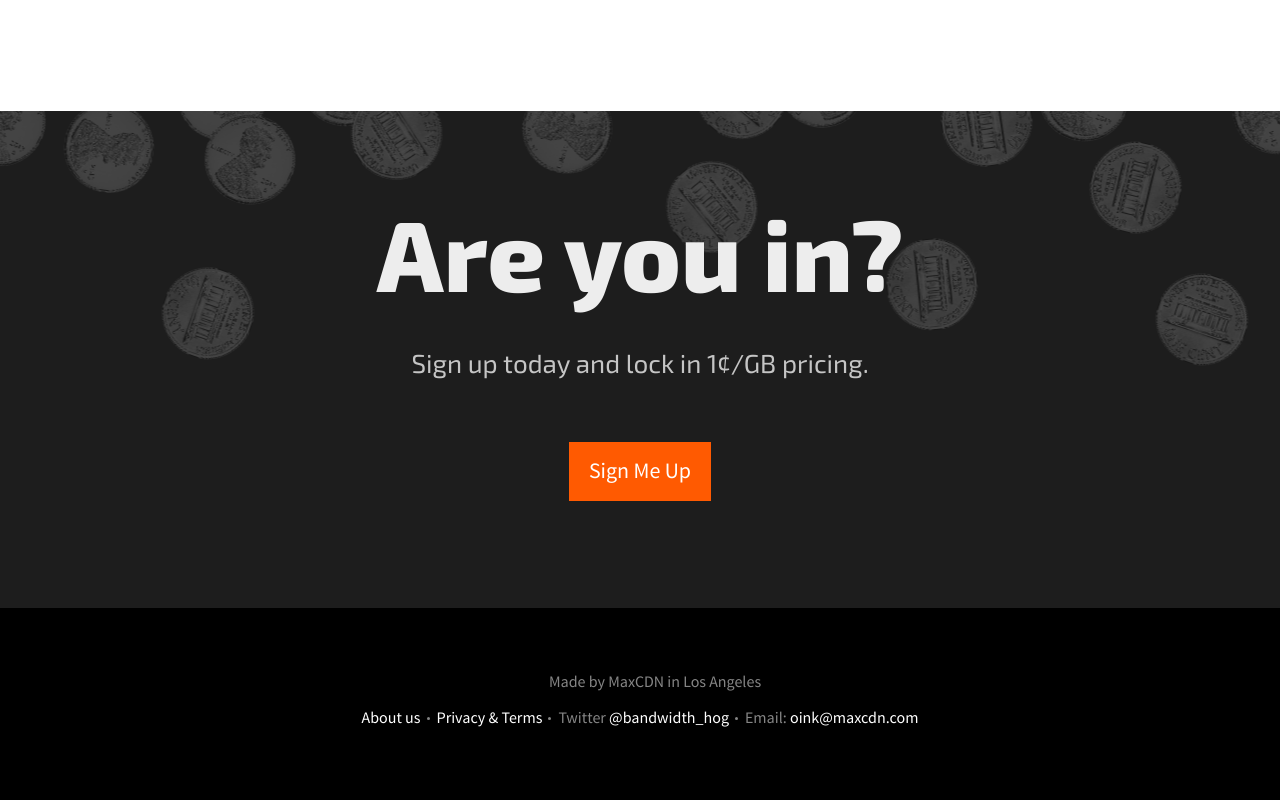
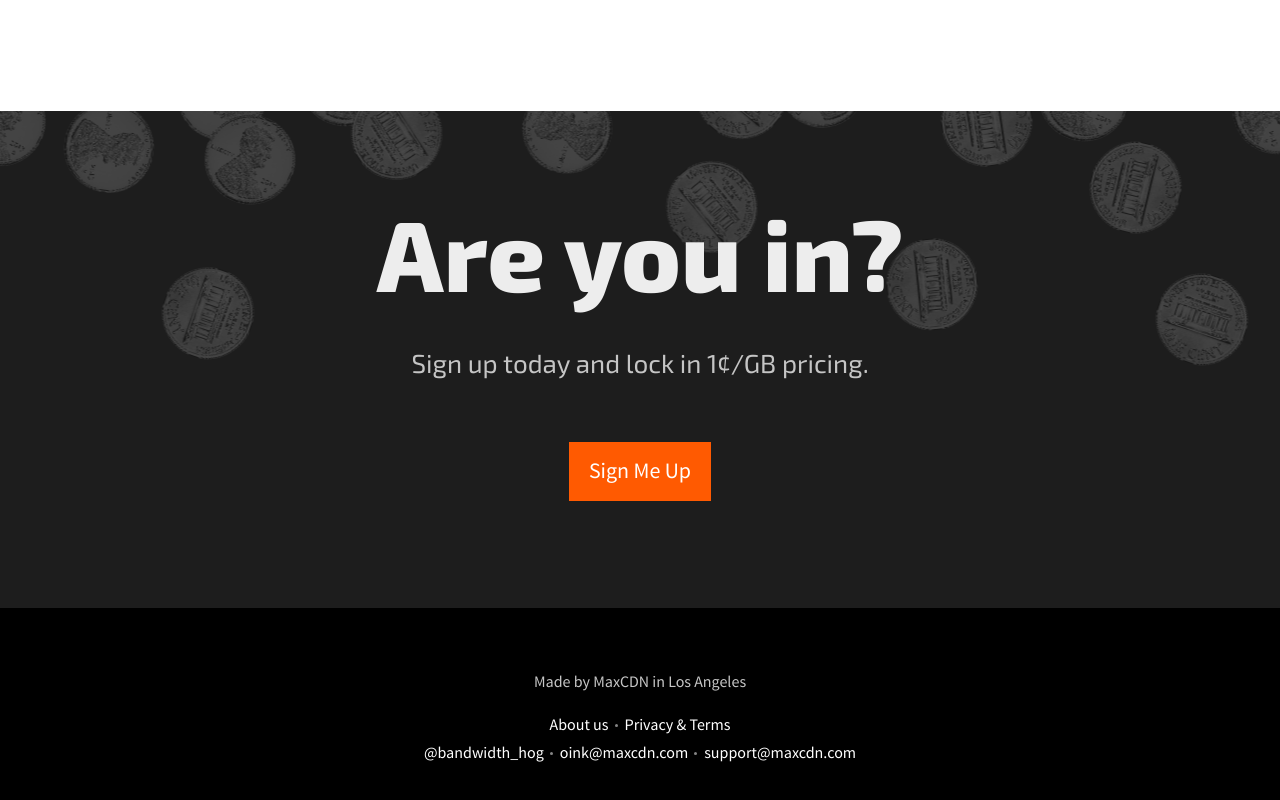
Before and after one commit to jdorfman/bwhog, a plain HTML site: page index.html in a window 1280 px wide. Shown: the part 2128-2928 px from the top of the page. Drawn offline with nearby package versions, Linux system fonts and the light colour scheme; a script that the page names is missing.

Commit message:
updated footer

```diff
--- a/index.html
+++ b/index.html
@@ -199,14 +199,17 @@
 			</div>
 			<footer id="footer">
 				<div class="area">
-					<div class="by">
+					<div>
 						<p>Made by <a href="https://www.maxcdn.com/?ref=bwhog">MaxCDN</a> in Los Angeles</p>
 					</div>
 					<ul>
 						<li><a href="https://www.maxcdn.com/team/" target="_blank">About us</a></li>
 						<li><a href="https://www.maxcdn.com/legal/" target="_blank">Privacy &amp; Terms</a></li>
-						<li>Twitter <a href="https://twitter.com/bandwidth_hog">@bandwidth_hog </a></li>
-						<li> Email: <a href="mailto:&#111;&#105;&#110;&#107;&#64;&#109;&#97;&#120;&#99;&#100;&#110;&#46;&#99;&#111;&#109;">&#111;&#105;&#110;&#107;&#64;&#109;&#97;&#120;&#99;&#100;&#110;&#46;&#99;&#111;&#109;</a></li>
+					</ul>
+					<ul>
+						<li><a href="https://twitter.com/bandwidth_hog">@bandwidth_hog </a></li>
+						<li><a href="mailto:&#111;&#105;&#110;&#107;&#64;&#109;&#97;&#120;&#99;&#100;&#110;&#46;&#99;&#111;&#109;">&#111;&#105;&#110;&#107;&#64;&#109;&#97;&#120;&#99;&#100;&#110;&#46;&#99;&#111;&#109;</a></li>
+						<li><a href="mailto:&#115;&#117;&#112;&#112;&#111;&#114;&#116;&#064;&#109;&#097;&#120;&#099;&#100;&#110;&#046;&#099;&#111;&#109;">&#115;&#117;&#112;&#112;&#111;&#114;&#116;&#064;&#109;&#097;&#120;&#099;&#100;&#110;&#046;&#099;&#111;&#109;</a></li>
 					</ul>
 				</div>
 			</footer>
```
Also changed, not shown: pricing/index.html (+6 -3 lines), pricing/thank-you-rm.html (+6 -3 lines), pricing/thank-you.html (+6 -3 lines).
